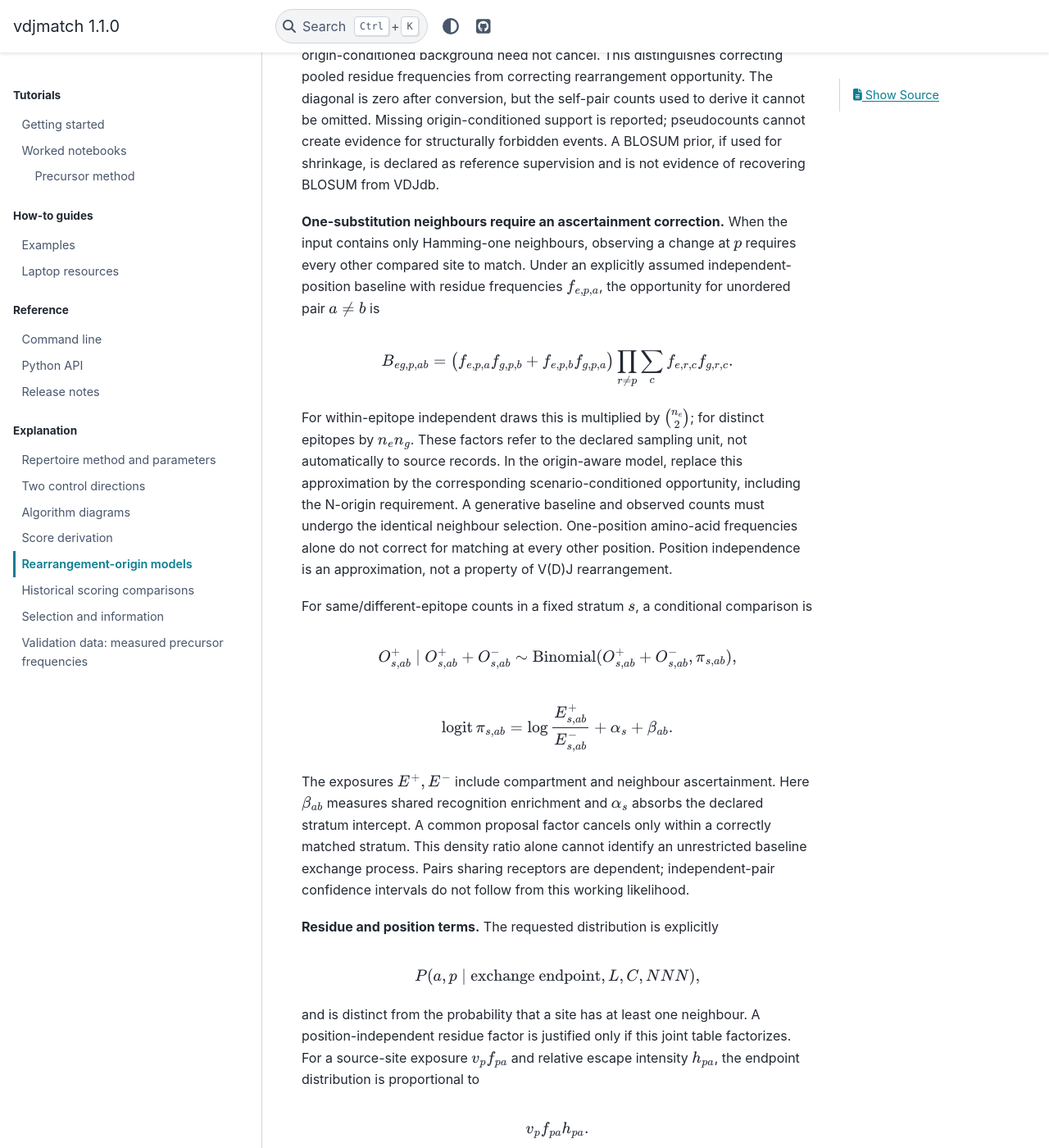
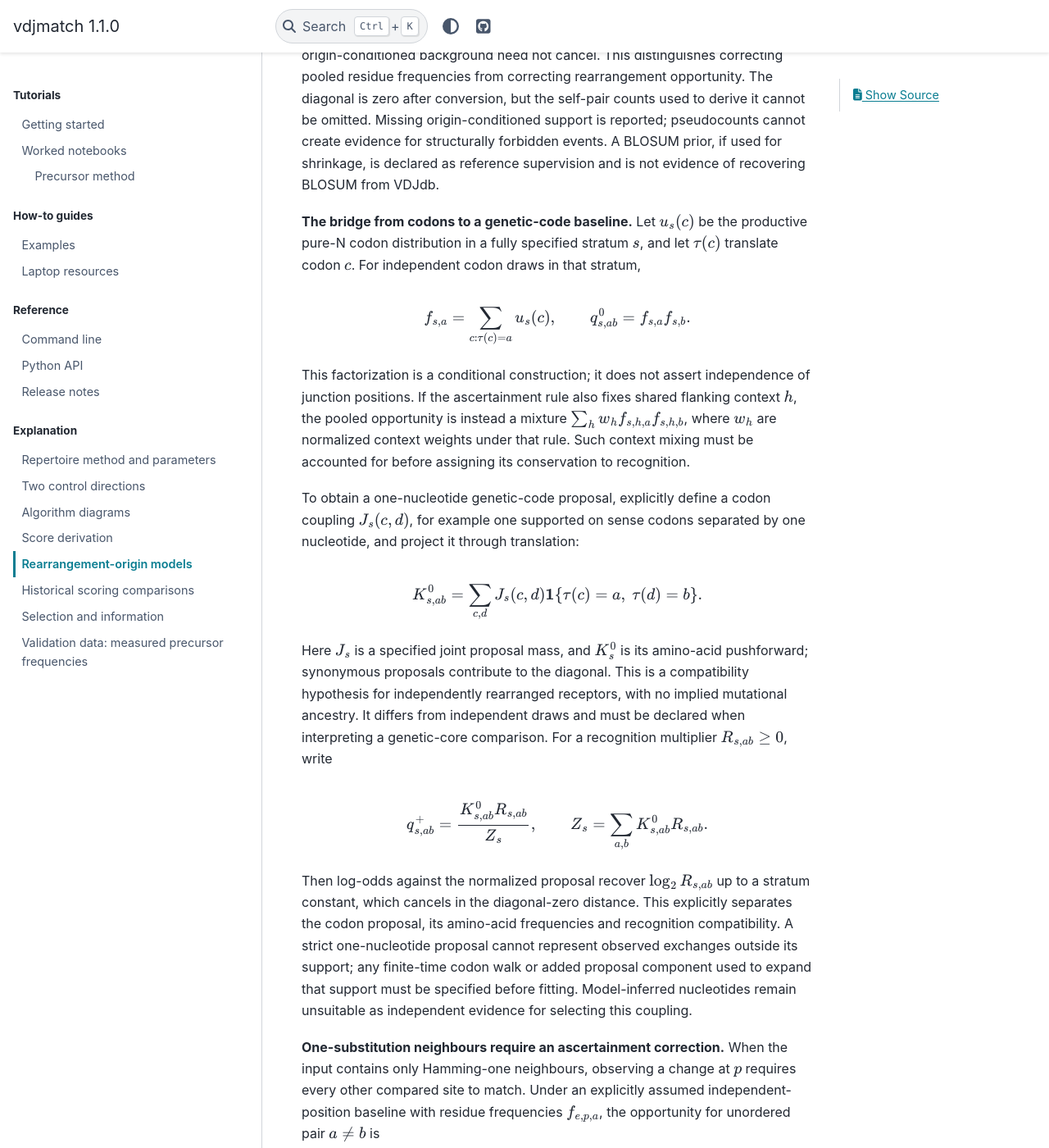
Before and after one commit to antigenomics/vdjmatch, a Sphinx documentation site: the page built from docs/rearrangement-origin.rst, in a window 1280 px wide and 1400 px high, scrolled down 3296 px. Shown: the whole window at 82% size. Built offline with Sphinx 7.4.7 and the PyData theme 0.15.4, drawn with Linux system fonts in a browser that asks for light colours; pages that are not in the unit, such as notebooks, are missing from menus.

Commit message:
docs: connect codon proposals to convergence log odds

```diff
--- a/docs/rearrangement-origin.rst
+++ b/docs/rearrangement-origin.rst
@@ -172,6 +172,58 @@ origin-conditioned support is reported; pseudocounts cannot create
 evidence for structurally forbidden events. A BLOSUM prior, if used for
 shrinkage, is declared as reference supervision and is not evidence of
 recovering BLOSUM from VDJdb.
+
+**The bridge from codons to a genetic-code baseline.** Let
+:math:`u_s(c)` be the productive pure-N codon distribution in a fully
+specified stratum :math:`s`, and let :math:`\tau(c)` translate codon
+:math:`c`. For independent codon draws in that stratum,
+
+.. math::
+
+
+    f_{s,a}=\sum_{c:\tau(c)=a}u_s(c),\qquad
+    q^0_{s,ab}=f_{s,a}f_{s,b}.
+
+This factorization is a conditional construction; it does not assert
+independence of junction positions. If the ascertainment rule also fixes
+shared flanking context :math:`h`, the pooled opportunity is instead a
+mixture :math:`\sum_h w_h f_{s,h,a}f_{s,h,b}`, where :math:`w_h` are
+normalized context weights under that rule. Such context mixing must be
+accounted for before assigning its conservation to recognition.
+
+To obtain a one-nucleotide genetic-code proposal, explicitly define a
+codon coupling :math:`J_s(c,d)`, for example one supported on sense
+codons separated by one nucleotide, and project it through translation:
+
+.. math::
+
+
+    K^0_{s,ab}=\sum_{c,d}J_s(c,d)
+    \mathbf1\{\tau(c)=a,\ \tau(d)=b\}.
+
+Here :math:`J_s` is a specified joint proposal mass, and :math:`K^0_s`
+is its amino-acid pushforward; synonymous proposals contribute to the
+diagonal. This is a compatibility hypothesis for independently
+rearranged receptors, with no implied mutational ancestry. It differs
+from independent draws and must be declared when interpreting a
+genetic-core comparison. For a recognition multiplier
+:math:`R_{s,ab}\ge0`, write
+
+.. math::
+
+
+    q^+_{s,ab}=\frac{K^0_{s,ab}R_{s,ab}}{Z_s},\qquad
+    Z_s=\sum_{a,b}K^0_{s,ab}R_{s,ab}.
+
+Then log-odds against the normalized proposal recover
+:math:`\log_2R_{s,ab}` up to a stratum constant, which cancels in the
+diagonal-zero distance. This explicitly separates the codon proposal,
+its amino-acid frequencies and recognition compatibility. A strict
+one-nucleotide proposal cannot represent observed exchanges outside its
+support; any finite-time codon walk or added proposal component used to
+expand that support must be specified before fitting. Model-inferred
+nucleotides remain unsuitable as independent evidence for selecting this
+coupling.
 
 **One-substitution neighbours require an ascertainment correction.**
 When the input contains only Hamming-one neighbours, observing a change
```
